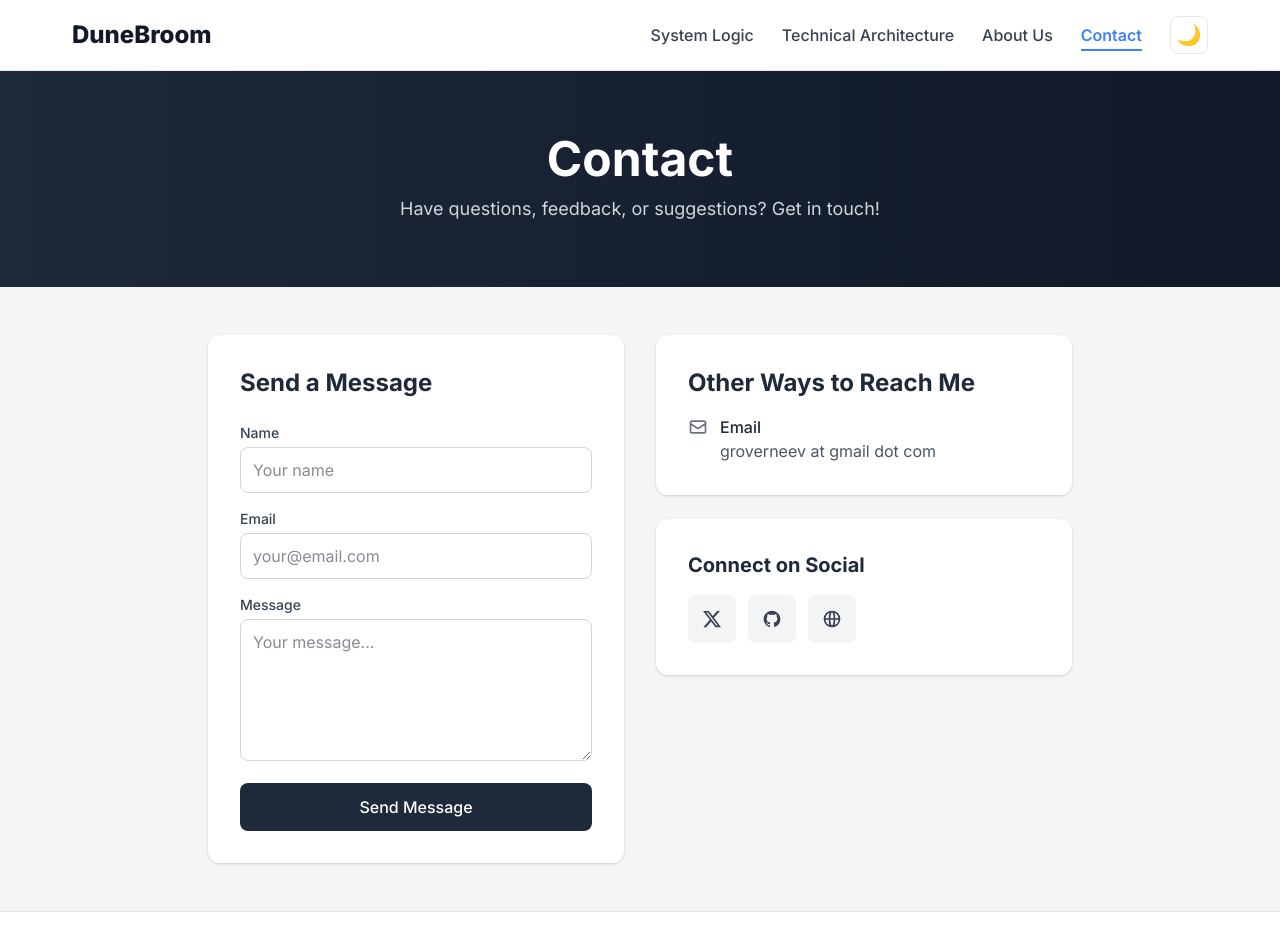
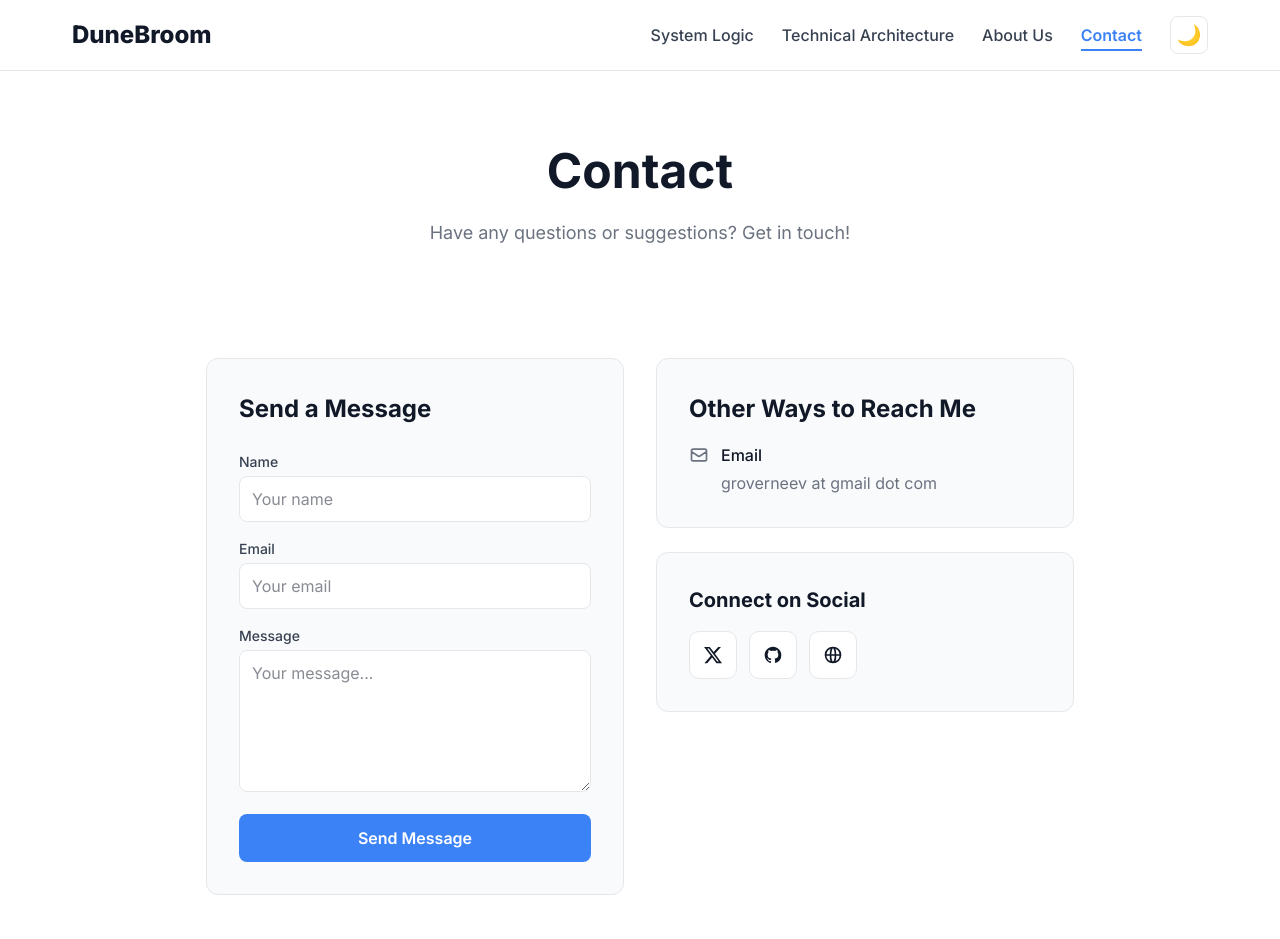
Before and after one commit to groverneev/DuneBroom_Website, a Next.js app: page /contact in a window 1280 px wide. Shown: the top 939 px of the page. Built offline with nearby package versions, Linux system fonts and the light colour scheme.

Commit message:
finally fixed contact

```diff
--- a/app/contact/page.tsx
+++ b/app/contact/page.tsx
@@ -15,7 +15,6 @@ export default function ContactPage() {
     setStatus("loading");
 
     try {
-      // Replace with your Formspree endpoint
       const response = await fetch("https://formspree.io/f/xnnvbrzq", {
         method: "POST",
         headers: {
@@ -49,7 +48,7 @@ export default function ContactPage() {
       href: "https://x.com/groverneev01",
       label: "Twitter",
       icon: (
-        <svg className="w-5 h-5" fill="currentColor" viewBox="0 0 24 24">
+        <svg width="20" height="20" fill="currentColor" viewBox="0 0 24 24">
           <path d="M18.244 2.25h3.308l-7.227 8.26 8.502 11.24H16.17l-5.214-6.817L4.99 21.75H1.68l7.73-8.835L1.254 2.25H8.08l4.713 6.231zm-1.161 17.52h1.833L7.084 4.126H5.117z" />
         </svg>
       ),
@@ -58,7 +57,7 @@ export default function ContactPage() {
       href: "https://github.com/groverneev",
       label: "GitHub",
       icon: (
-        <svg className="w-5 h-5" fill="currentColor" viewBox="0 0 24 24">
+        <svg width="20" height="20" fill="currentColor" viewBox="0 0 24 24">
           <path
             fillRule="evenodd"
             d="M12 2C6.477 2 2 6.484 2 12.017c0 4.425 2.865 8.18 6.839 9.504.5.092.682-.217.682-.483 0-.237-.008-.868-.013-1.703-2.782.605-3.369-1.343-3.369-1.343-.454-1.158-1.11-1.466-1.11-1.466-.908-.62.069-.608.069-.608 1.003.07 1.531 1.032 1.531 1.032.892 1.53 2.341 1.088 2.91.832.092-.647.35-1.088.636-1.338-2.22-.253-4.555-1.113-4.555-4.951 0-1.093.39-1.988 1.029-2.688-.103-.253-.446-1.272.098-2.65 0 0 .84-.27 2.75 1.026A9.564 9.564 0 0112 6.844c.85.004 1.705.115 2.504.337 1.909-1.296 2.747-1.027 2.747-1.027.546 1.379.202 2.398.1 2.651.64.7 1.028 1.595 1.028 2.688 0 3.848-2.339 4.695-4.566 4.943.359.309.678.92.678 1.855 0 1.338-.012 2.419-.012 2.747 0 .268.18.58.688.482A10.019 10.019 0 0022 12.017C22 6.484 17.522 2 12 2z"
@@ -72,7 +71,8 @@ export default function ContactPage() {
       label: "Website",
       icon: (
         <svg
-          className="w-5 h-5"
+          width="20"
+          height="20"
           fill="none"
           stroke="currentColor"
           viewBox="0 0 24 24"
@@ -89,31 +89,54 @@ export default function ContactPage() {
   ];
 
   return (
-    <div className="min-h-screen" style={{ background: "#f5f5f5" }}>
+    <div style={{ minHeight: "100vh", background: "var(--background)", transition: "background-color 0.3s" }}>
       {/* Hero Section */}
-      <div className="bg-gradient-to-r from-gray-800 to-gray-900 py-16 px-4 text-center text-white">
-        <h1 className="text-4xl md:text-5xl font-bold mb-3">Contact</h1>
-        <p className="text-gray-300 text-lg max-w-2xl mx-auto">
-          Have questions, feedback, or suggestions? Get in touch!
+      <div
+        style={{
+          padding: "4rem 1rem",
+          textAlign: "center",
+        }}
+      >
+        <h1 style={{ fontSize: "clamp(2rem, 5vw, 3rem)", fontWeight: 700, marginBottom: 12, color: "var(--foreground)" }}>Contact</h1>
+        <p style={{ color: "var(--muted)", fontSize: 18, maxWidth: 640, margin: "0 auto" }}>
+          Have any questions or suggestions? Get in touch!
         </p>
       </div>
 
       {/* Content */}
-      <div className="max-w-4xl mx-auto px-4 py-12">
-        <div className="grid grid-cols-1 lg:grid-cols-2 gap-8">
+      <div style={{ maxWidth: 900, margin: "0 auto", padding: "3rem 1rem" }}>
+        <div className="contact-grid" style={{ display: "grid", gridTemplateColumns: "1fr 1fr", gap: "2rem" }}>
           {/* Contact Form */}
-          <div className="card p-8">
-            <h2 className="text-2xl font-bold text-gray-800 mb-6">
+          <div
+            style={{
+              background: "var(--surface)",
+              border: "1px solid var(--border)",
+              borderRadius: 12,
+              padding: "2rem",
+              transition: "background-color 0.3s, border-color 0.3s",
+            }}
+          >
+            <h2 style={{ fontSize: 24, fontWeight: 700, color: "var(--foreground)", marginBottom: 24 }}>
               Send a Message
             </h2>
 
             {status === "success" ? (
-              <div className="bg-green-50 border border-green-200 text-green-800 px-4 py-6 rounded-lg text-center">
+              <div
+                style={{
+                  background: "var(--card-bg)",
+                  border: "1px solid var(--border)",
+                  borderRadius: 8,
+                  padding: "1.5rem 1rem",
+                  textAlign: "center",
+                }}
+              >
                 <svg
-                  className="w-12 h-12 mx-auto mb-3 text-green-500"
+                  width="48"
+                  height="48"
                   fill="none"
-                  stroke="currentColor"
+                  stroke="var(--accent)"
                   viewBox="0 0 24 24"
+                  style={{ margin: "0 auto 12px auto", display: "block" }}
                 >
                   <path
                     strokeLinecap="round"
@@ -122,78 +145,75 @@ export default function ContactPage() {
                     d="M9 12l2 2 4-4m6 2a9 9 0 11-18 0 9 9 0 0118 0z"
                   />
                 </svg>
-                <p className="font-semibold mb-1">Message sent!</p>
-                <p className="text-sm">
+                <p style={{ fontWeight: 600, marginBottom: 4, color: "var(--foreground)" }}>Message sent!</p>
+                <p style={{ fontSize: 14, color: "var(--muted)" }}>
                   Thank you for reaching out. I&apos;ll get back to you soon.
                 </p>
                 <button
                   onClick={() => setStatus("idle")}
-                  className="mt-4 text-green-700 underline text-sm"
+                  style={{
+                    marginTop: 16,
+                    background: "none",
+                    border: "none",
+                    color: "var(--accent)",
+                    textDecoration: "underline",
+                    fontSize: 14,
+                    cursor: "pointer",
+                  }}
                 >
                   Send another message
                 </button>
               </div>
             ) : (
-              <form onSubmit={handleSubmit} className="space-y-4">
+              <form onSubmit={handleSubmit} style={{ display: "flex", flexDirection: "column", gap: 16 }}>
                 <div>
-                  <label
-                    htmlFor="name"
-                    className="block text-sm font-medium text-gray-700 mb-1"
-                  >
+                  <label style={{ display: "block", fontSize: 14, fontWeight: 500, color: "var(--subtle)", marginBottom: 4 }}>
                     Name
                   </label>
                   <input
                     type="text"
-                    id="name"
                     name="name"
                     value={formData.name}
                     onChange={handleChange}
                     required
+                    placeholder="Your name"
                     className="form-input"
-                    placeholder="Your name"
                   />
                 </div>
 
                 <div>
-                  <label
-                    htmlFor="email"
-                    className="block text-sm font-medium text-gray-700 mb-1"
-                  >
+                  <label style={{ display: "block", fontSize: 14, fontWeight: 500, color: "var(--subtle)", marginBottom: 4 }}>
                     Email
                   </label>
                   <input
                     type="email"
-                    id="email"
                     name="email"
                     value={formData.email}
                     onChange={handleChange}
                     required
+                    placeholder="Your email"
                     className="form-input"
-                    placeholder="your@email.com"
                   />
                 </div>
 
                 <div>
-                  <label
-                    htmlFor="message"
-                    className="block text-sm font-medium text-gray-700 mb-1"
-                  >
+                  <label style={{ display: "block", fontSize: 14, fontWeight: 500, color: "var(--subtle)", marginBottom: 4 }}>
                     Message
                   </label>
                   <textarea
-                    id="message"
                     name="message"
                     value={formData.message}
                     onChange={handleChange}
                     required
                     rows={5}
+                    placeholder="Your message..."
                     className="form-input"
-                    placeholder="Your message..."
+                    style={{ resize: "vertical" }}
                   />
                 </div>
 
                 {status === "error" && (
-                  <div className="bg-red-50 border border-red-200 text-red-700 px-4 py-3 rounded-lg text-sm">
+                  <div style={{ background: "#fef2f2", border: "1px solid #fecaca", color: "#dc2626", padding: "12px 16px", borderRadius: 8, fontSize: 14 }}>
                     Something went wrong. Please try again or email directly.
                   </div>
                 )}
@@ -201,52 +221,57 @@ export default function ContactPage() {
                 <button
                   type="submit"
                   disabled={status === "loading"}
-                  className="w-full bg-gray-800 hover:bg-gray-900 disabled:bg-gray-400 text-white font-medium py-3 px-4 rounded-lg transition-colors"
+                  style={{
+                    width: "100%",
+                    background: "var(--accent)",
+                    color: "#fff",
+                    fontWeight: 600,
+                    fontSize: 16,
+                    padding: "12px 16px",
+                    borderRadius: 8,
+                    border: "none",
+                    cursor: status === "loading" ? "not-allowed" : "pointer",
+                    opacity: status === "loading" ? 0.7 : 1,
+                    transition: "opacity 0.2s",
+                    display: "flex",
+                    alignItems: "center",
+                    justifyContent: "center",
+                    gap: 8,
+                  }}
                 >
-                  {status === "loading" ? (
-                    <span className="flex items-center justify-center">
-                      <svg
-                        className="animate-spin -ml-1 mr-2 h-4 w-4 text-white"
-                        fill="none"
-                        viewBox="0 0 24 24"
-                      >
-                        <circle
-                          className="opacity-25"
-                          cx="12"
-                          cy="12"
-                          r="10"
-                          stroke="currentColor"
-                          strokeWidth="4"
-                        />
-                        <path
-                          className="opacity-75"
-                          fill="currentColor"
-                          d="M4 12a8 8 0 018-8V0C5.373 0 0 5.373 0 12h4zm2 5.291A7.962 7.962 0 014 12H0c0 3.042 1.135 5.824 3 7.938l3-2.647z"
-                        />
+                  {status === "loading" && (
+                    <svg width="16" height="16" viewBox="0 0 24 24" fill="none" stroke="currentColor" strokeWidth="3" style={{ animation: "spin 1s linear infinite" }}>
+                      <path d="M21 12a9 9 0 1 1-6.219-8.56" />
                     </svg>
-                      Sending...
-                    </span>
-                  ) : (
-                    "Send Message"
                   )}
+                  {status === "loading" ? "Sending..." : "Send Message"}
                 </button>
               </form>
             )}
           </div>
 
           {/* Contact Info */}
-          <div className="space-y-6">
-            <div className="card p-8">
-              <h2 className="text-2xl font-bold text-gray-800 mb-4">
+          <div style={{ display: "flex", flexDirection: "column", gap: "1.5rem" }}>
+            <div
+              style={{
+                background: "var(--surface)",
+                border: "1px solid var(--border)",
+                borderRadius: 12,
+                padding: "2rem",
+                transition: "background-color 0.3s, border-color 0.3s",
+              }}
+            >
+              <h2 style={{ fontSize: 24, fontWeight: 700, color: "var(--foreground)", marginBottom: 16 }}>
                 Other Ways to Reach Me
               </h2>
-              <div className="space-y-4">
-                <div className="flex items-start space-x-3">
+              <div style={{ display: "flex", alignItems: "flex-start", gap: 12 }}>
                 <svg
-                    className="w-5 h-5 text-gray-500 mt-0.5"
+                  width="20"
+                  height="20"
                   fill="none"
-                    stroke="currentColor"
+                  stroke="var(--muted)"
                   viewBox="0 0 24 24"
+                  style={{ marginTop: 2, flexShrink: 0 }}
                 >
                   <path
                     strokeLinecap="round"
@@ -256,26 +281,45 @@ export default function ContactPage() {
                   />
                 </svg>
                 <div>
-                    <p className="font-medium text-gray-800">Email</p>
-                    <p className="text-gray-600">groverneev at gmail dot com</p>
-                  </div>
+                  <p style={{ fontWeight: 500, color: "var(--foreground)", margin: 0 }}>Email</p>
+                  <p style={{ color: "var(--muted)", margin: "4px 0 0 0" }}>groverneev at gmail dot com</p>
                 </div>
               </div>
             </div>
 
-            <div className="card p-8">
-              <h2 className="text-xl font-bold text-gray-800 mb-4">
+            <div
+              style={{
+                background: "var(--surface)",
+                border: "1px solid var(--border)",
+                borderRadius: 12,
+                padding: "2rem",
+                transition: "background-color 0.3s, border-color 0.3s",
+              }}
+            >
+              <h2 style={{ fontSize: 20, fontWeight: 700, color: "var(--foreground)", marginBottom: 16 }}>
                 Connect on Social
               </h2>
-              <div className="flex space-x-3">
+              <div style={{ display: "flex", gap: 12 }}>
                 {socialLinks.map((link) => (
                   <a
                     key={link.href}
                     href={link.href}
                     target="_blank"
                     rel="noopener noreferrer"
-                    className="flex items-center justify-center w-12 h-12 bg-gray-100 hover:bg-gray-200 text-gray-700 rounded-lg transition-colors"
                     aria-label={link.label}
+                    style={{
+                      width: 48,
+                      height: 48,
+                      borderRadius: 10,
+                      border: "1px solid var(--border)",
+                      background: "var(--card-bg)",
+                      display: "flex",
+                      alignItems: "center",
+                      justifyContent: "center",
+                      color: "var(--foreground)",
+                      textDecoration: "none",
+                      transition: "border-color 0.2s, background-color 0.3s",
+                    }}
                   >
                     {link.icon}
                   </a>
@@ -285,6 +329,17 @@ export default function ContactPage() {
           </div>
         </div>
       </div>
+
+      <style>{`
+        @keyframes spin {
+          to { transform: rotate(360deg); }
+        }
+        @media (max-width: 700px) {
+          .contact-grid {
+            grid-template-columns: 1fr !important;
+          }
+        }
+      `}</style>
     </div>
   );
 }
--- a/app/globals.css
+++ b/app/globals.css
@@ -33,24 +33,20 @@ body {
 }
 
 /* Custom classes used by the contact page */
-.card {
-  background: white;
-  border-radius: 0.75rem;
-  box-shadow: 0 1px 3px rgba(0, 0, 0, 0.1), 0 1px 2px rgba(0, 0, 0, 0.06);
-}
-
 .form-input {
   width: 100%;
   padding: 0.625rem 0.75rem;
-  border: 1px solid #d1d5db;
+  border: 1px solid var(--border);
   border-radius: 0.5rem;
   font-size: 1rem;
   outline: none;
-  transition: border-color 0.2s, box-shadow 0.2s;
+  background: var(--card-bg);
+  color: var(--foreground);
+  transition: border-color 0.2s, box-shadow 0.2s, background-color 0.3s, color 0.3s;
   box-sizing: border-box;
 }
 
 .form-input:focus {
-  border-color: #3b82f6;
+  border-color: var(--accent);
   box-shadow: 0 0 0 3px rgba(59, 130, 246, 0.1);
 }
```
Lines whose indentation alone changed are shown as unchanged.
